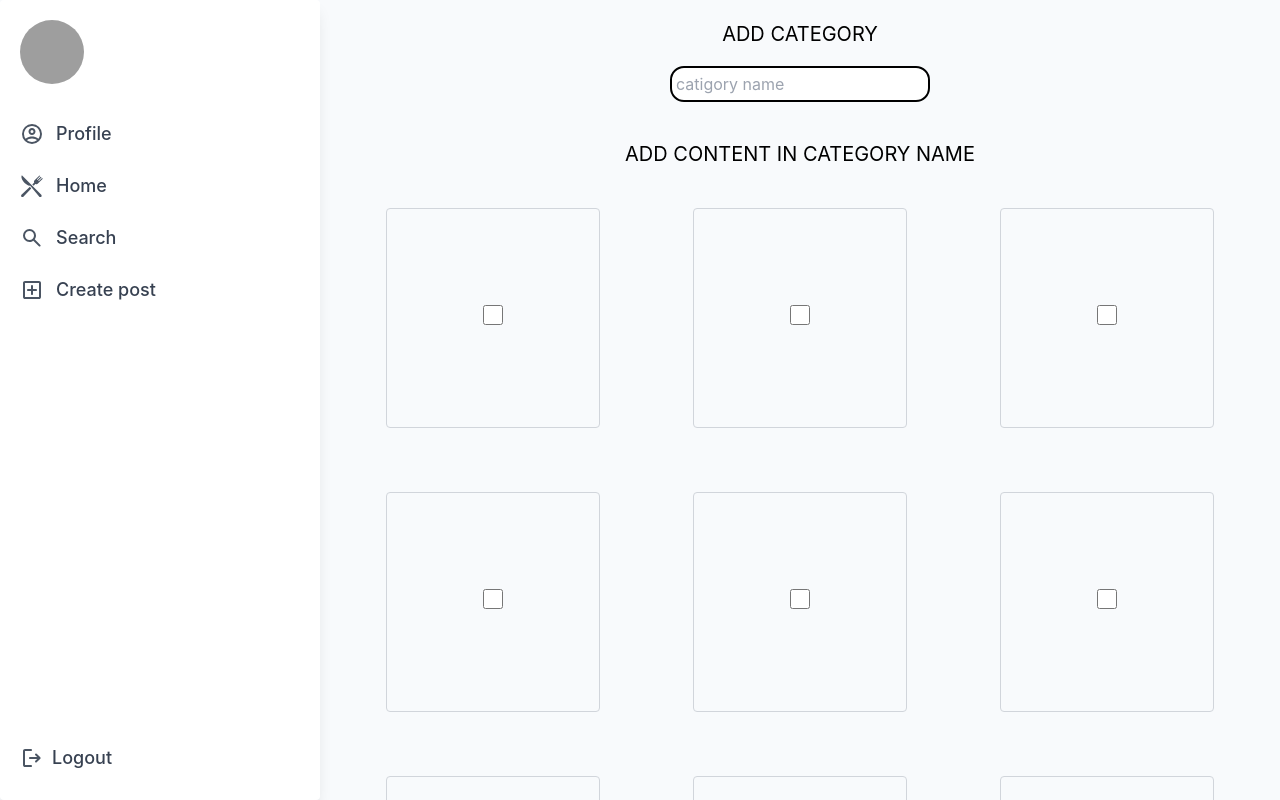
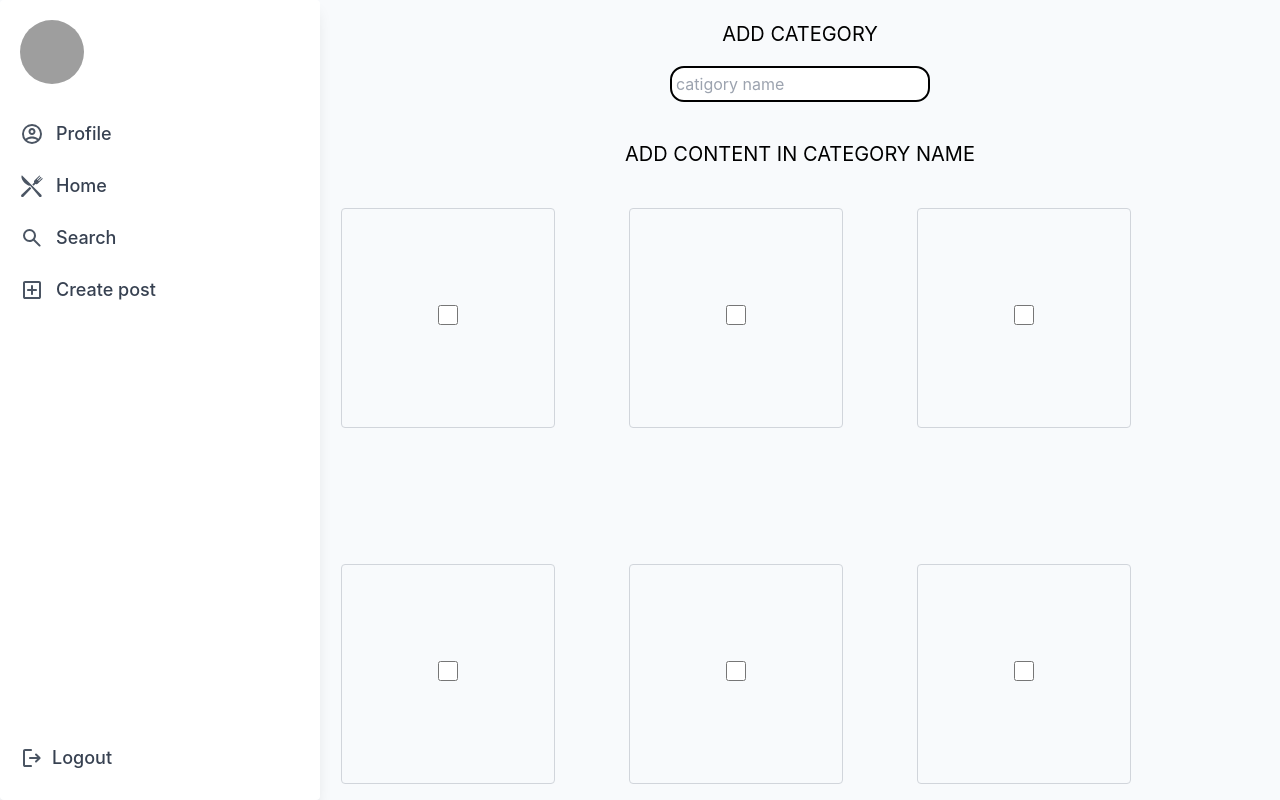
Before and after one commit to chas-academy/u08-business-idea-grupp4, a React (Vite) app in the folder client/: page /home/create-category in a window 1280 px wide. Built offline with nearby package versions, Linux system fonts and the light colour scheme; no server answers; sample sign-in values are in the browser's storage; grey boxes are pictures that could not be loaded.

Commit message:
catigory

```diff
--- a/client/src/pages/CreateCategory.jsx
+++ b/client/src/pages/CreateCategory.jsx
@@ -14,59 +14,59 @@ export default function CreateCategory() {
                     </div>
                 </div>
             </div>
-            <div className="flex justify-center items-center px-4 sm:px-6 lg:px-8">
-                <div className="grid grid-cols-3 sm:grid-cols-3 md:grid-cols-3 gap-6 items-center justify-items-center">
+            <div className="flex justify-center items-center px-4 mr-32 sm:px-6 lg:px-8">
+                <div className="grid grid-cols-3 sm:grid-cols-4 md:grid-cols-3 gap-24 items-center justify-items-center">
 
                     <div className="w-full sm:w-auto space-between">
-                        <div className="border border-gray-300 rounded p-12 sm:p-24 mb-10 mx-1">
+                        <div className="border border-gray-300 rounded p-12 sm:p-18 lg:p-24 mb-10 mx-10">
                         <input id="default-checkbox" type="checkbox" value="" className="w-5 h-5 text-blue-600 bg-gray-100 border-gray-300 rounded focus:ring-blue-500 dark:focus:ring-blue-600 dark:ring-offset-gray-800 focus:ring-2 dark:bg-gray-700 dark:border-gray-600"/>
                         </div>
                     </div>
                     <div className="w-full sm:w-auto space-between">
-                        <div className="border border-gray-300 rounded p-12 sm:p-24 mb-10 mx-7">
+                        <div className="border border-gray-300 rounded p-12 sm:p-18 lg:p-24 mb-10 mx-10">
                         <input id="default-checkbox" type="checkbox" value="" className="w-5 h-5 text-blue-600 bg-gray-100 border-gray-300 rounded focus:ring-blue-500 dark:focus:ring-blue-600 dark:ring-offset-gray-800 focus:ring-2 dark:bg-gray-700 dark:border-gray-600"/>
                         </div>
                     </div>
                     <div className="w-full sm:w-auto space-between">
-                        <div className="border border-gray-300 rounded p-12 sm:p-24 mb-10 mx-12">
+                        <div className="border border-gray-300 rounded p-12 sm:p-18 lg:p-24 mb-10 mx-10">
                         <input id="default-checkbox" type="checkbox" value="" className="w-5 h-5 text-blue-600 bg-gray-100 border-gray-300 rounded focus:ring-blue-500 dark:focus:ring-blue-600 dark:ring-offset-gray-800 focus:ring-2 dark:bg-gray-700 dark:border-gray-600"/>
                         </div>
                     </div>
                     <div className="w-full sm:w-auto space-between">
-                        <div className="border border-gray-300 rounded p-12 sm:p-24 mb-10 mx-1">
+                        <div className="border border-gray-300 rounded p-12 sm:p-18 lg:p-24 mb-10 mx-10">
                         <input id="default-checkbox" type="checkbox" value="" className="w-5 h-5 text-blue-600 bg-gray-100 border-gray-300 rounded focus:ring-blue-500 dark:focus:ring-blue-600 dark:ring-offset-gray-800 focus:ring-2 dark:bg-gray-700 dark:border-gray-600"/>
                         </div>
                     </div>
                     <div className="w-full sm:w-auto space-between">
-                        <div className="border border-gray-300 rounded p-12 sm:p-24 mb-10 mx-7">
+                        <div className="border border-gray-300 rounded p-12 sm:p-18 lg:p-24 mb-10 mx-10">
                         <input id="default-checkbox" type="checkbox" value="" className="w-5 h-5 text-blue-600 bg-gray-100 border-gray-300 rounded focus:ring-blue-500 dark:focus:ring-blue-600 dark:ring-offset-gray-800 focus:ring-2 dark:bg-gray-700 dark:border-gray-600"/>
                         </div>
                     </div>
                     <div className="w-full sm:w-auto space-between">
-                        <div className="border border-gray-300 rounded p-12 sm:p-24 mb-10 mx-12">
+                        <div className="border border-gray-300 rounded p-12 sm:p-18 lg:p-24 mb-10 mx-10">
                         <input id="default-checkbox" type="checkbox" value="" className="w-5 h-5 text-blue-600 bg-gray-100 border-gray-300 rounded focus:ring-blue-500 dark:focus:ring-blue-600 dark:ring-offset-gray-800 focus:ring-2 dark:bg-gray-700 dark:border-gray-600"/>
                         </div>
                     </div>
                     <div className="w-full sm:w-auto space-between">
-                        <div className="border border-gray-300 rounded p-12 sm:p-24 mb-10 mx-1">
+                        <div className="border border-gray-300 rounded p-12 sm:p-18 lg:p-24 mb-10 mx-10">
                         <input id="default-checkbox" type="checkbox" value="" className="w-5 h-5 text-blue-600 bg-gray-100 border-gray-300 rounded focus:ring-blue-500 dark:focus:ring-blue-600 dark:ring-offset-gray-800 focus:ring-2 dark:bg-gray-700 dark:border-gray-600"/>
                         </div>
                     </div>
                     <div className="w-full sm:w-auto space-between">
-                        <div className="border border-gray-300 rounded p-12 sm:p-24 mb-10 mx-7">
+                        <div className="border border-gray-300 rounded p-12 sm:p-18 lg:p-24 mb-10 mx-10">
                         <input id="default-checkbox" type="checkbox" value="" className="w-5 h-5 text-blue-600 bg-gray-100 border-gray-300 rounded focus:ring-blue-500 dark:focus:ring-blue-600 dark:ring-offset-gray-800 focus:ring-2 dark:bg-gray-700 dark:border-gray-600"/>
                         </div>
                     </div>
                     <div className="w-full sm:w-auto space-between">
-                        <div className="border border-gray-300 rounded p-12 sm:p-24 mb-10 mx-12">
+                        <div className="border border-gray-300 rounded p-12 sm:p-18 lg:p-24 mb-10 mx-10">
                         <input id="default-checkbox" type="checkbox" value="" className="w-5 h-5 text-blue-600 bg-gray-100 border-gray-300 rounded focus:ring-blue-500 dark:focus:ring-blue-600 dark:ring-offset-gray-800 focus:ring-2 dark:bg-gray-700 dark:border-gray-600"/>
                         </div>
                     </div>
                 </div>
             </div>
 
-            <div className="flex justify-center items-center m-12 py-2 w-full">
-                <button className="w-full sm:w-auto px-10">
+            <div className="flex justify-center items-center m-12 py-2">
+                <button className="w-full sm:w-auto px-24 items-center">
                     <div className="bg-gray-300 hover:bg-gray-800 text-gray-900 font-semibold py-2 px-4 sm:px-10 border border-gray-400 rounded shadow bg-transparent hover:text-white background-black">
                         ADD
                     </div>
```
Also changed, not shown: 1 other file (tests, documents, lock files or other folders).
